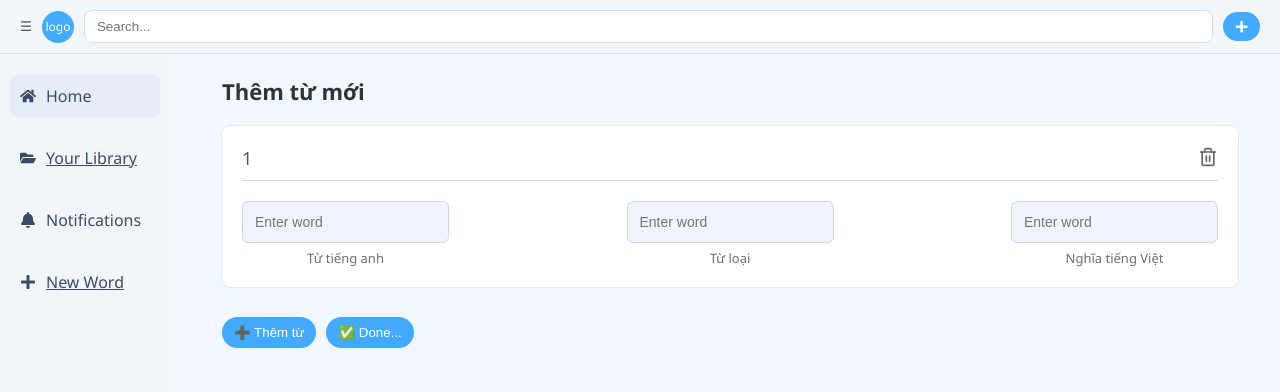
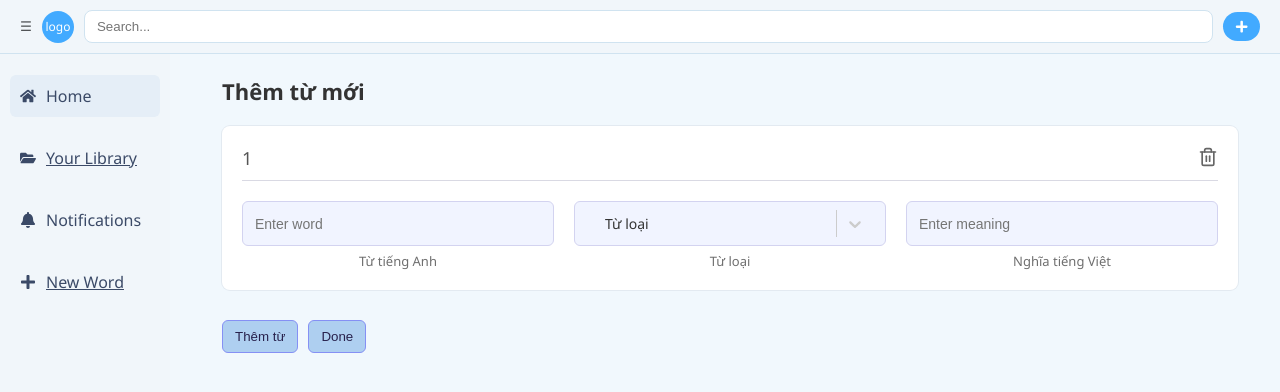
Before and after one commit to HMD191/Learning-English-App, a Next.js app in the folder Front-end/: page /new_word in a window 1280 px wide. Shown: the top 392 px of the page. Built offline with nearby package versions, Linux system fonts and the light colour scheme; no server answers.

Commit message:
replace 'Type' input with multi-select checkboxes

```diff
--- a/Front-end/package.json
+++ b/Front-end/package.json
@@ -15,7 +15,8 @@
     "next": "15.4.4",
     "react": "19.1.0",
     "react-dom": "19.1.0",
-    "react-icons": "^5.5.0"
+    "react-icons": "^5.5.0",
+    "react-select": "^5.10.2"
   },
   "devDependencies": {
     "@eslint/eslintrc": "^3",
--- a/Front-end/src/app/new_word/new_word.css
+++ b/Front-end/src/app/new_word/new_word.css
@@ -48,13 +48,24 @@
   justify-content: space-between;
 }
 
+.input-group {
+  flex: 1; /* Mỗi ô chiếm 1 phần bằng nhau */
+  display: flex;
+  flex-direction: column;
+}
+
 .newword-inputs input {
   width: 100%;
-  padding: 12px;
+  height: 45px;
+  padding: 0 12px;
   background-color: #f1f4ff;
   border: 1px solid #d3d3f0;
   border-radius: 6px;
   font-size: 14px;
+}
+.newword-inputs input:focus {
+  border: 1px solid #9a9a9a;
+  outline: none;
 }
 
 .label {
@@ -64,13 +75,92 @@
   text-align: center;
 }
 
+.done-btn,
 .add_word-btn {
-   background-color: #42aaff;
-  color: white;
-  border: none;
+  background-color: #aecff0;
+  border: 1px solid #8590f4;
+  color: rgb(40, 33, 76);
+  /* border: none; */
   padding: 8px 12px;
-  border-radius: 999px;
+  border-radius: 6px;
   cursor: pointer;
   display: flex;
   align-items: center;
 }
+
+.done-btn:hover,
+.add_word-btn:hover {
+  background-color: #d1e9ff;
+  color: #004a99;
+}
+
+/* .react-select__control {
+  background-color: #f1f4ff;
+  border: 1px solid #d3d3f0;
+  border-radius: 6px;
+  padding: 2px;
+  font-size: 14px;
+  box-shadow: none;
+}
+
+.react-select__placeholder {
+  font-size: 14px;
+}
+
+.react-select__single-value {
+  font-size: 10px;
+}
+
+.react-select__multi-value {
+  background-color: #d1e9ff;
+  border-radius: 12px;
+  padding: 3px 6px;
+  font-size: 13px;
+  font-weight: 500;
+  max-width: 100%;
+}
+
+.react-select__multi-value__label {
+  color: #004a99;
+  font-size: 13px;
+}
+
+.react-select__multi-value__remove {
+  color: #004a99;
+  cursor: pointer;
+} */
+
+/* Khung chính (ô hiển thị) */
+.custom-select .rs__control {
+  background-color: #f1f4ff;
+  border: 1px solid #d3d3f0;
+  border-radius: 6px;
+  padding: 0 12px;
+  height: 45px;
+  display: flex;
+  align-items: center;
+  white-space: nowrap;
+  overflow: hidden;
+  text-overflow: ellipsis;
+}
+
+/* Dropdown menu */
+.custom-select .rs__menu {
+  max-height: 200px;
+  overflow-y: auto;
+  z-index: 999;
+  font-size: 12px;
+  border-radius: 6px;
+  box-shadow: 0 0 0 1px #d3d3f0;
+}
+
+/* Placeholder */
+
+/* .custom-select > div {
+  background-color: #f1f4ff;
+  border: 1px solid #d3d3f0;
+  border-radius: 6px;
+  padding: 1px;
+  font-size: 14px;
+  box-shadow: none;
+} */
--- a/Front-end/src/app/new_word/page.tsx
+++ b/Front-end/src/app/new_word/page.tsx
@@ -3,15 +3,31 @@ import React, { useState } from "react";
 import "./new_word.css";
 import { Trash2 } from "lucide-react";
 import axios from "axios";
+import dynamic from "next/dynamic";
+import { MultiValue, components } from "react-select";
+
+const Select = dynamic(() => import("react-select"), { ssr: false });
 
 const apiUrl = process.env.NEXT_PUBLIC_API_URL;
+
+const wordTypes = [
+  { value: "noun", label: "Noun" },
+  { value: "verb", label: "Verb" },
+  { value: "adj", label: "Adj" },
+  { value: "adv", label: "Adv" },
+];
+
+type OptionType = {
+  value: string;
+  label: string;
+};
 
 interface WordItem {
   id: number;
   english: string;
-  type: string;
+  type: string; // comma-separated values e.g., "noun,verb"
   vietnamese: string;
-  status?: string; // kết quả phản hồi từ backend
+  status?: string;
 }
 
 const NewWord = () => {
@@ -21,10 +37,7 @@ const NewWord = () => {
 
   const handleAddRow = () => {
     const newId = words.length > 0 ? words[words.length - 1].id + 1 : 1;
-    setWords([
-      ...words,
-      { id: newId, english: "", type: "", vietnamese: "" },
-    ]);
+    setWords([...words, { id: newId, english: "", type: "", vietnamese: "" }]);
   };
 
   const handleDeleteRow = (id: number) => {
@@ -40,26 +53,21 @@ const NewWord = () => {
   };
 
   const handleSubmit = async () => {
-
     const updated = await Promise.all(
       words.map(async (item) => {
-
         if (!item.english || !item.vietnamese || !item.type) {
-        return { ...item, status: "Thiếu thông tin, vui lòng điền đủ 3 ô!" };
+          return {
+            ...item,
+            status: "Thiếu thông tin, vui lòng điền đủ 3 ô!",
+          };
         }
 
         try {
-        console.log("hehe API URL:", apiUrl);
-
-         // Gửi yêu cầu POST đến API
-
           const res = await axios.post(`${apiUrl}/add-word`, {
             engMeaning: item.english,
             vnMeaning: item.vietnamese,
             wordKind: item.type.split(",").map((s) => s.trim()),
           });
-
-        console.log("✅ Phản hồi từ server:", res.data);
 
           return { ...item, status: res.data.message };
         } catch (err: any) {
@@ -81,14 +89,39 @@ const handleSubmit = async () => {
     setWords(updated);
   };
 
-
-
+  const customStyles = {
+    multiValue: (base: any) => ({
+      ...base,
+      backgroundColor: "#cce5ff",
+      fontSize: "12px",
+      padding: "2px 4px",
+    }),
+    multiValueLabel: (base: any) => ({
+      ...base,
+      color: "#003366",
+    }),
+    control: (base: any) => ({
+      ...base,
+      minHeight: "36px",
+    }),
+  };
 
   return (
     <div className="newword-container">
       <h2>Thêm từ mới</h2>
 
-      {words.map((item) => (
+      {words.map((item) => {
+        const selectedOptions: OptionType[] = item.type
+          ? item.type.split(",").map((t) => {
+              const trimmed = t.trim();
+              return wordTypes.find((opt) => opt.value === trimmed) || {
+                value: trimmed,
+                label: trimmed,
+              };
+            })
+          : [];
+
+        return (
           <div key={item.id} className="newword-card">
             <div className="newword-header">
               <span>
@@ -98,9 +131,8 @@ const handleSubmit = async () => {
                     style={{
                       marginLeft: "10px",
                       color:
-                    typeof item.status === "string" &&
-                    (item.status?.toLowerCase().includes("success") ||
-                    item.status?.includes("✅"))
+                        item.status.toLowerCase().includes("success") ||
+                        item.status.includes("✅")
                           ? "green"
                           : "red",
                       fontWeight: 500,
@@ -122,7 +154,7 @@ const handleSubmit = async () => {
             <hr className="divider" />
 
             <div className="newword-inputs">
-            <div>
+              <div className="input-group">
                 <input
                   type="text"
                   placeholder="Enter word"
@@ -131,21 +163,83 @@ const handleSubmit = async () => {
                     handleChange(item.id, "english", e.target.value)
                   }
                 />
-              <p className="label">Từ tiếng anh</p>
+                <p className="label">Từ tiếng Anh</p>
               </div>
-            <div>
+
+              <div className="input-group">
+                <Select
+                  isMulti
+                  options={wordTypes}
+                  className="custom-select"
+                  classNamePrefix="rs"
+                  placeholder="Từ loại"
+                  value={selectedOptions}
+                  closeMenuOnSelect={false}
+                  hideSelectedOptions={false}
+                  onChange={(newValue) => {
+                    const selected = newValue as MultiValue<OptionType>;
+                    const selectedValues = selected.map((opt) => opt.value).join(", ");
+                    handleChange(item.id, "type", selectedValues);
+                  }}
+                  components={{
+                    MultiValue: () => null,
+                    ClearIndicator: () => null,
+
+                    ValueContainer: ({ children, ...props }) => {
+                    const selected = props.getValue() as OptionType[];
+                    const labels = selected.map((opt) => opt.label).join(", ");
+
+                    return (
+                      <components.ValueContainer {...props}>
+                        <div style={{ paddingLeft: "10px", fontSize: "14px" }}>
+                          {labels || props.selectProps.placeholder}
+                        </div>
+                      </components.ValueContainer>
+                    );
+                  },
+
+                    Option: ({ data, isSelected, innerRef, innerProps }) => {
+                      const option = data as OptionType;
+                      return (
+                        <div
+                          ref={innerRef}
+                          {...innerProps}
+                          style={{
+                          display: "flex",
+                          alignItems: "center",
+                          padding: "6px 10px",
+                          gap: 8, // khoảng cách giữa checkbox và label
+                        }}
+                        >
                           <input
-                type="text"
-                placeholder="Enter word"
-                value={item.type}
-                onChange={(e) => handleChange(item.id, "type", e.target.value)}
+                            type="checkbox"
+                            checked={isSelected}
+                            readOnly
+                            style={{
+                            width: 16,
+                            height: 16,
+                            margin: 0,       // loại bỏ margin mặc định
+                            padding: 0,
+                            verticalAlign: "middle",
+                          }}
+                          />
+                          <label style={{
+                            margin: 0,
+                            padding: 0,
+                            lineHeight: "1",
+                          }}>{option.label}</label>
+                        </div>
+                      );
+                    },
+                  }}
                 />
                 <p className="label">Từ loại</p>
               </div>
-            <div>
+
+              <div className="input-group">
                 <input
                   type="text"
-                placeholder="Enter word"
+                  placeholder="Enter meaning"
                   value={item.vietnamese}
                   onChange={(e) =>
                     handleChange(item.id, "vietnamese", e.target.value)
@@ -155,14 +249,15 @@ const handleSubmit = async () => {
               </div>
             </div>
           </div>
-      ))}
+        );
+      })}
 
       <div style={{ display: "flex", gap: "10px", marginTop: "16px" }}>
         <button className="add_word-btn" onClick={handleAddRow}>
-          ➕ Thêm từ
+          Thêm từ
         </button>
-        <button className="add_word-btn" onClick={handleSubmit}>
-          ✅ Done...
+        <button className="done-btn" onClick={handleSubmit}>
+          Done
         </button>
       </div>
     </div>
--- a/Front-end/src/app/words/words.css
+++ b/Front-end/src/app/words/words.css
@@ -33,6 +33,7 @@
   padding: 4px 6px;
   border-radius: 4px;
   border: 1px solid #ccc;
+  height: 30px
 }
 
 .actions button {
@@ -41,3 +42,31 @@
   background: none;
   border: none;
 }
+
+
+.custom-select .rs__control {
+  height: 30px;               /* ✅ đặt chiều cao mong muốn */
+  min-height: 30px;           /* đảm bảo không bị override */
+
+  border-radius: 6px;
+  padding: 0 8px;             /* thêm padding ngang để đẹp */
+  display: flex;
+  align-items: center;
+  box-sizing: border-box;
+  white-space: nowrap;
+  overflow: hidden;
+  text-overflow: ellipsis;
+  width: 120px;
+
+}
+
+.custom-select .rs__value-container {
+  padding: 0;
+  display: flex;
+  align-items: center;
+  height: 100%;              /* ✅ fill toàn bộ control */
+  font-size: 14px;
+  line-height: 1;
+
+
+}
```
Also changed, not shown: Front-end/src/app/words/page.tsx (+86 -11 lines), 1 other file (tests, documents, lock files or other folders). Lines whose indentation alone changed are shown as unchanged.
